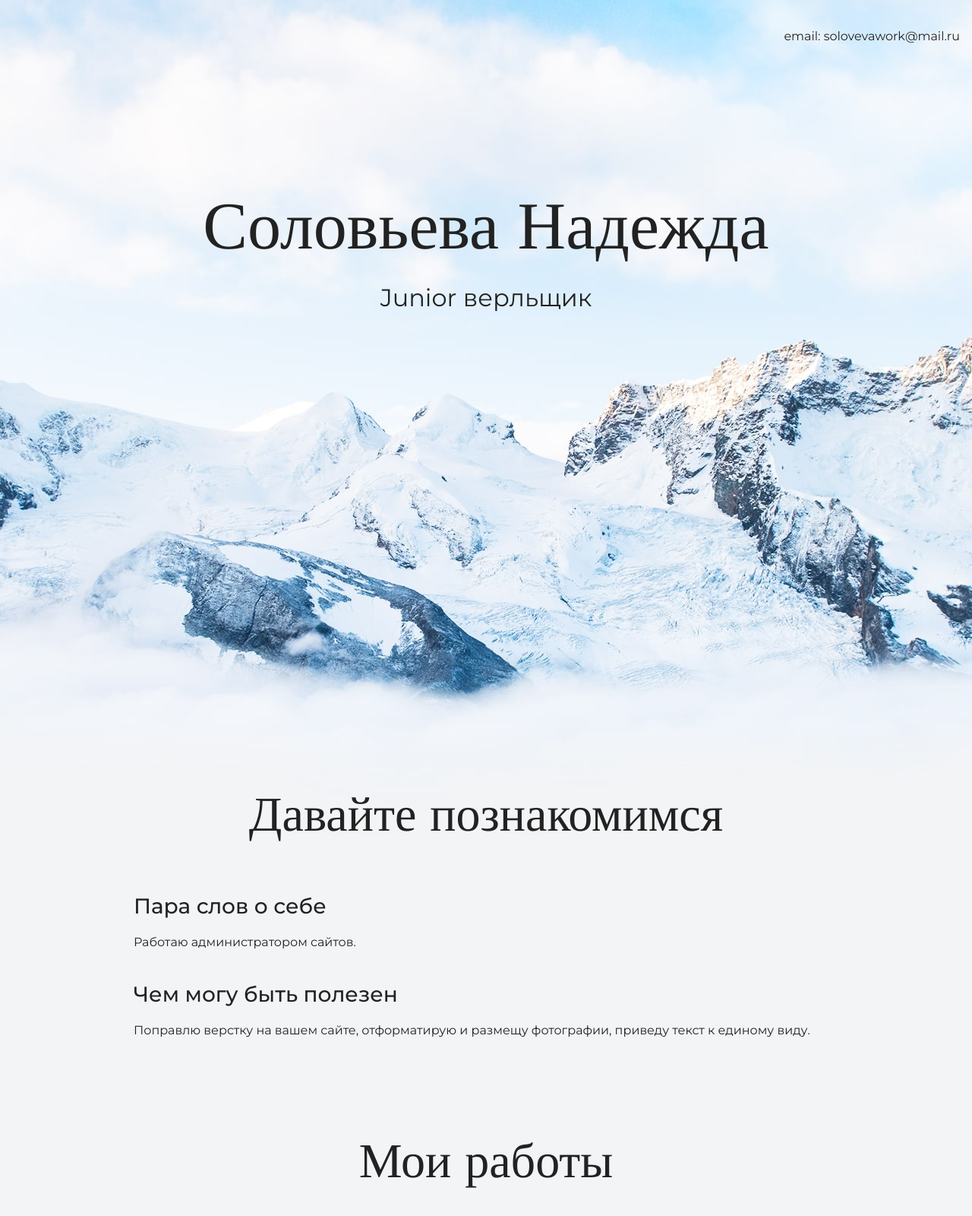
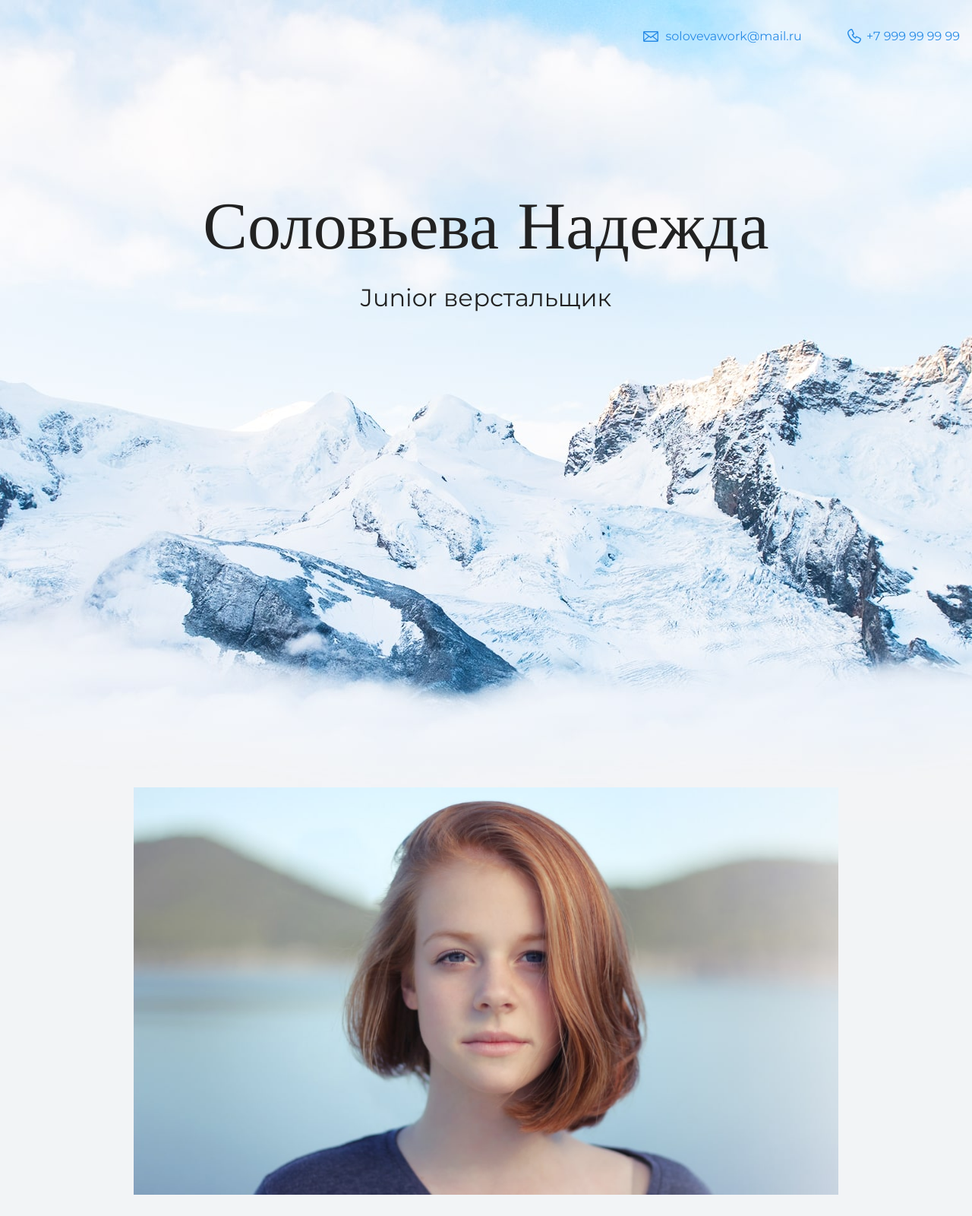
Before and after one commit to jackie-n/my-portfolio, a plain HTML site: page index.html in a window 1280 px wide. Shown: the top 1600 px of the page at 76% size. Drawn offline with nearby package versions, Linux system fonts and the light colour scheme.

Commit message:
add photos

```diff
--- a/index.html
+++ b/index.html
@@ -10,18 +10,23 @@
   <body>
     <header class="page-header">
       <div class="container">
-      email: solovevawork@mail.ru
+        <a class="header-email" href="mailto:enot_neopoznanniy@gmail.com">solovevawork@mail.ru</a>
+        <a class="header-phone" href="tel:+799999999">+7 999 99 99 99</a>
+
       </div>
     </header>
 
     <section class="hero-image">
       <div class="container">
       <h1 class="heading">Соловьева Надежда</h1>
-      <p>Junior верльщик</p>
+      <p>Junior верстальщик</p>
       </div>
     </section>
 
     <section class="intro">
+      <figure class="user-image">
+        <img src="files/user.jpg" width="928" height="536" alt="Фотография Неопознанного Енота">
+      </figure>
       <div class="container">
       <h2 class="subheading">Давайте познакомимся</h2>
       <h3>Пара слов о себе</h3>
@@ -33,10 +38,14 @@
 
     <section class="portfolio">
       <div class="container">
+        <figure class="project-image">
+          <img src="files/project.jpg" width="928" height="536" alt="Cайт магазина товаров для дома">
+        </figure>
       <h2 class="subheading">Мои работы</h2>
 
       <h3>Магазин товаров для дома</h3>
       <p>Мой первый сайт.</p>
+      <a class="button" href="source/project/index.html">Открыть страницу</a>
 
       <h3>Блог начинающего верстальщика</h3>
       <p>Статический блог про обучение HTML и CSS.</p>
@@ -45,7 +54,8 @@
 
     <footer class="page-footer">
       <div class="container">
-      email: solovevawork@mail.ru
+        <a class="footer-email" href="mailto:enot_neopoznanniy@gmail.com">solovevawork@mail.ru</a>
+        <a class="footer-phone" href="tel:+799999999">+7 999 99 99 99</a>
       </div>
     </footer>
   </body>
```
